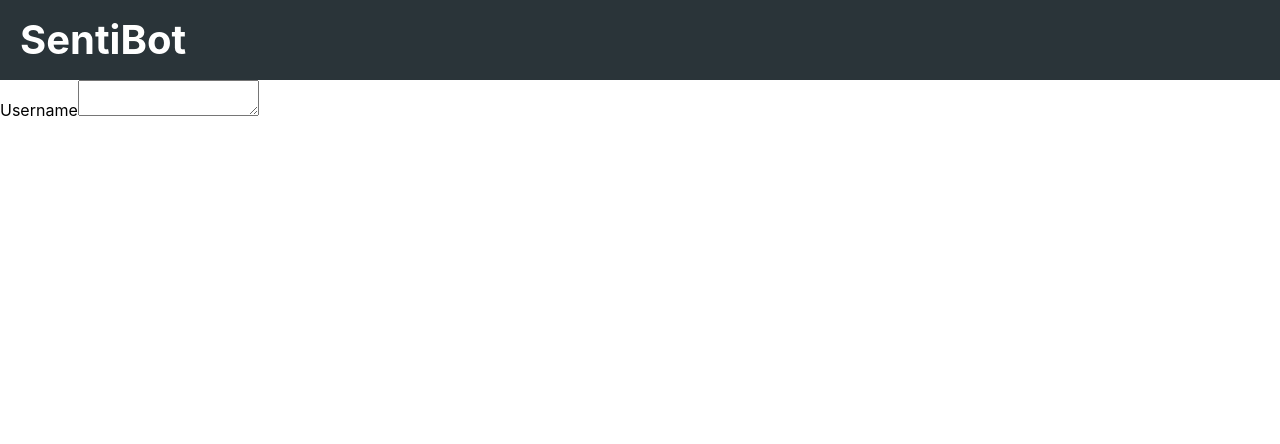
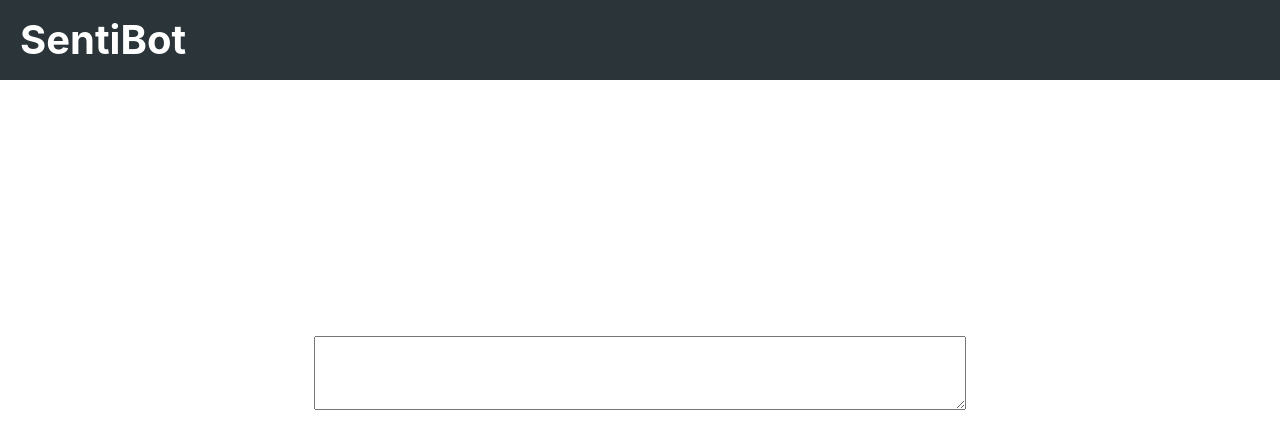
Before and after one commit to EfazAhmed/SentiBot, a React (Create React App) app: page / in a window 1280 px wide. Shown: the top 444 px of the page. Built offline with nearby package versions, Linux system fonts and the light colour scheme.

Commit message:
Added text input (textarea) section into the form and also added the maincontent section as well

```diff
--- a/src/App.js
+++ b/src/App.js
@@ -1,14 +1,14 @@
 import React from "react";
 import Header from './components/Header'
 import './styles/Index.css'
-import Form from "./components/Form";
+import MainContent from "./components/MainContent";
 
 class App extends React.Component {
   render() {
     return (
       <div>
         <Header title="SentiBot"/>
-        <Form />
+        <MainContent />
       </div>
     )
   }
--- a/src/components/Form.js
+++ b/src/components/Form.js
@@ -1,4 +1,5 @@
 import React, { Component } from 'react';
+import './../styles/Index.css'
 
 class Form extends Component {
 
@@ -23,12 +24,12 @@
             <div>
                 <form>
                     <div>
-                        <label>Username</label>
                         <textarea
                             type='text'
                             value={this.state.username}
                             onChange={this.handleTextChange}
-                            charswidth="5"
+                            rows={2}
+                            cols={35}
                         />
                     </div>
                 </form>
--- /dev/null
+++ b/src/components/MainContent.js
@@ -0,0 +1,20 @@
+import React, { Component } from 'react';
+import Form from "./Form"
+import './../styles/Index.css'
+
+export class MainContent extends Component {
+  render() {
+    return (
+        <div className='MainContentClass'>
+            {/* <p>Greetings Human. I am SentiBot, the world's first robot with emotions.
+                I was programmed by Cuny Tech Prep's greatest Data Scientists and
+                Software Engineers to Tell you how you are feeling by simply giving me
+                a sentence. Insert your sentence below.
+            </p> */}
+            <Form />
+        </div>
+    )
+  }
+}
+
+export default MainContent;
--- a/src/styles/Index.css
+++ b/src/styles/Index.css
@@ -28,3 +28,27 @@
     -moz-osx-font-smoothing: grayscale;
     height: 100vh;
 }
+
+.MainContentClass {
+    background-color: white;
+}
+
+.MainContentClass p {
+    display: inline-block;
+    position: relative;
+    text-align: left;
+    font-size: 25px;
+    font-weight: bold;
+    min-width: 800px;
+}
+
+Form {
+    text-align: center;
+    padding: 20% 0px;
+}
+
+textarea {
+    resize: vertical;
+    max-height: 145px;
+    font-size: 30px;
+}
```
